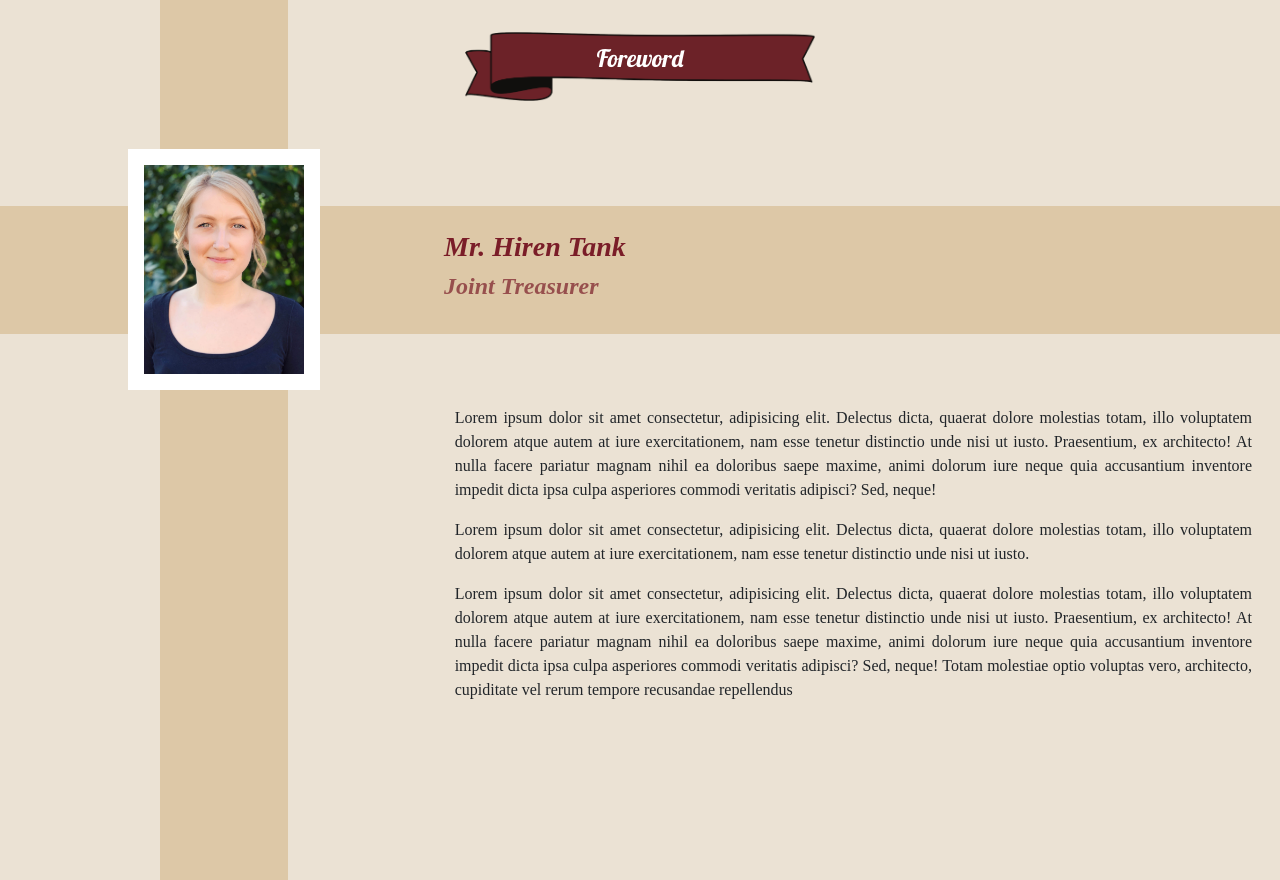
After one commit to Arvind-Suthar/SFITAA-timeline, a PHP site: page /foreword.html in a window 1280 px wide. The commit adds this page. Run offline with PHP 8.4, Linux system fonts and the light colour scheme.

Commit message:
Add files via upload

```diff
--- a/css/_fromDesks_theme1.scss
+++ b/css/_fromDesks_theme1.scss
@@ -1,7 +1,6 @@
 @import "./theme";
 body {
   background: $lightbrown;
-  font-family: "Source Serif Pro", serif;
 }
 .side-col {
   text-align: center;
--- a/css/_theme.scss
+++ b/css/_theme.scss
@@ -10,6 +10,10 @@ $darkgrey: #555555;
   display: flex;
   justify-content: center;
   align-items: center;
+}
+
+body {
+  font-family: "Source Serif Pro", serif !important;
 }
 .pos-rel {
   position: relative;
--- /dev/null
+++ b/css/foreword_theme1.css
@@ -0,0 +1,156 @@
+@import url("https://fonts.googleapis.com/css2?family=Lobster&display=swap");
+@import url("https://fonts.googleapis.com/css2?family=Source+Sans+Pro:ital,wght@0,400;1,900&display=swap");
+body {
+  font-family: "Source Serif Pro", serif !important;
+}
+
+.pos-rel {
+  position: relative;
+}
+
+.ribbon {
+  padding: 2rem;
+  display: -webkit-box;
+  display: -ms-flexbox;
+  display: flex;
+  -webkit-box-pack: center;
+      -ms-flex-pack: center;
+          justify-content: center;
+  position: relative;
+}
+
+.ribbon::after {
+  content: "From the Desks";
+  position: absolute;
+  color: #ffffff;
+  padding: 0.5rem;
+  font-family: "Lobster", cursive;
+  font-size: 1.5rem;
+}
+
+@media only screen and (min-width: 475px) {
+  .ribbon img {
+    max-width: 350px;
+  }
+}
+
+@media only screen and (max-width: 475px) {
+  .ribbon img {
+    max-width: 250px;
+  }
+  .ribbon::after {
+    font-size: 1.1rem;
+    padding: 0.2rem;
+  }
+}
+
+body {
+  background: #ebe2d4;
+  height: -webkit-max-content;
+  height: -moz-max-content;
+  height: max-content;
+  min-width: 100vw;
+  overflow-x: hidden;
+  font-family: "Source Serif Pro", serif !important;
+}
+
+.ribbon::after {
+  content: "Foreword";
+}
+
+.foreword-header {
+  padding: 1rem;
+}
+
+.foreword-header .foreword-img-wrap {
+  width: 70%;
+}
+
+.foreword-header .foreword-img-wrap::before {
+  content: "";
+  height: 110vh;
+  top: 0;
+  width: 8rem;
+  background: #ddc8a7;
+  position: absolute;
+  z-index: -1;
+}
+
+.foreword-header .foreword-img-wrap::after {
+  content: "";
+  height: 8rem;
+  left: 0;
+  width: 100vw;
+  background: #ddc8a7;
+  position: absolute;
+  z-index: -1;
+}
+
+.foreword-header img {
+  border: 1rem solid #ffffff;
+  width: inherit;
+}
+
+.foreword-name {
+  display: -webkit-box;
+  display: -ms-flexbox;
+  display: flex;
+  -webkit-box-pack: center;
+      -ms-flex-pack: center;
+          justify-content: center;
+  -webkit-box-orient: vertical;
+  -webkit-box-direction: normal;
+      -ms-flex-direction: column;
+          flex-direction: column;
+}
+
+.foreword-name h3,
+.foreword-name h4 {
+  color: #7a1d28;
+  font-style: italic;
+  font-weight: 900;
+}
+
+.foreword-name h4 {
+  opacity: 0.7;
+}
+
+.foreword-para {
+  padding: 0 1rem;
+  text-align: justify;
+}
+
+@media only screen and (max-width: 1024px) {
+  .foreword-img-wrap {
+    width: 80% !important;
+  }
+  .foreword-img-wrap::before {
+    width: 6rem !important;
+    height: 130vh !important;
+  }
+  .foreword-img-wrap::after {
+    height: 6rem !important;
+  }
+}
+
+@media only screen and (max-width: 768px) {
+  .foreword-img-wrap {
+    width: 80% !important;
+  }
+  .foreword-img-wrap::before {
+    display: none;
+  }
+  .foreword-img-wrap::after {
+    display: none;
+  }
+  .foreword-container {
+    background: #ddc8a7;
+  }
+  .foreword-name {
+    -webkit-box-align: center;
+        -ms-flex-align: center;
+            align-items: center;
+    padding: 1rem;
+  }
+}
+/*# sourceMappingURL=foreword_theme1.css.map */
--- /dev/null
+++ b/css/foreword_theme1.scss
@@ -0,0 +1,94 @@
+@import "./theme";
+
+body {
+  background: $lightbrown;
+  height: max-content;
+  min-width: 100vw;
+  overflow-x: hidden;
+  font-family: "Source Serif Pro", serif !important;
+}
+.ribbon::after {
+  content: "Foreword";
+}
+.foreword-header {
+  padding: 1rem;
+
+  .foreword-img-wrap {
+    width: 70%;
+
+    &::before {
+      content: "";
+      height: 110vh;
+      top: 0;
+      width: 8rem;
+      background: #ddc8a7;
+      position: absolute;
+      z-index: -1;
+    }
+    &::after {
+      content: "";
+      height: 8rem;
+      left: 0;
+      width: 100vw;
+      background: #ddc8a7;
+      position: absolute;
+      z-index: -1;
+    }
+  }
+  img {
+    border: 1rem solid $white;
+    width: inherit;
+  }
+}
+.foreword-name {
+  display: flex;
+  justify-content: center;
+  flex-direction: column;
+
+  h3,
+  h4 {
+    color: $maroon;
+    font-style: italic;
+    font-weight: 900;
+  }
+  h4 {
+    opacity: 0.7;
+  }
+}
+.foreword-para {
+  padding: 0 1rem;
+  text-align: justify;
+}
+@media only screen and (max-width: 1024px) {
+  .foreword-img-wrap {
+    width: 80% !important;
+
+    &::before {
+      width: 6rem !important;
+      height: 130vh !important;
+    }
+    &::after {
+      height: 6rem !important;
+    }
+  }
+}
+@media only screen and (max-width: 768px) {
+  .foreword-img-wrap {
+    width: 80% !important;
+
+    &::before {
+      display: none;
+    }
+    &::after {
+      display: none;
+    }
+  }
+  .foreword-container {
+    background: #ddc8a7;
+  }
+  .foreword-name {
+    align-items: center;
+    padding: 1rem;
+  }
+}
+//@media only screen and ();
--- /dev/null
+++ b/foreword.html
@@ -0,0 +1,73 @@
+<!doctype html>
+<html lang="en">
+
+<head>
+    <meta charset="utf-8">
+    <meta name="viewport" content="width=device-width, initial-scale=1">
+    <link href="https://cdn.jsdelivr.net/npm/bootstrap@5.1.3/dist/css/bootstrap.min.css" rel="stylesheet"
+        integrity="sha384-1BmE4kWBq78iYhFldvKuhfTAU6auU8tT94WrHftjDbrCEXSU1oBoqyl2QvZ6jIW3" crossorigin="anonymous">
+    <link rel="preconnect" href="https://fonts.googleapis.com">
+    <link rel="preconnect" href="https://fonts.gstatic.com" crossorigin>
+    <link rel="stylesheet" href="./css/foreword_theme1.css">
+    <title>From the Desks - Editor</title>
+</head>
+
+<body>
+
+    <div class="container">
+        <div class="ribbon">
+            <img src="./img/ribbon.png" alt="ribbon" class="img-fluid">
+        </div>
+    </div>
+    <div class="container-fluid foreword-container">
+        <div class="row justify-content-center foreword-header">
+            <div class="col-md-4 d-flex justify-content-center">
+                <div class="foreword-img-wrap d-flex justify-content-center align-items-center">
+                    <img src="./img/mentor_img.png" alt="Foreword-Image">
+                </div>
+            </div>
+            <div class="col-md-8 foreword-name">
+                <h3>Mr. Hiren Tank</h3>
+                <h4>Joint Treasurer</h4>
+            </div>
+        </div>
+    </div>
+    <div class="container-fluid">
+        <div class="row justify-content-end">
+            <div class="col-md-8">
+                <p class="foreword-para">
+                    Lorem ipsum dolor sit amet consectetur, adipisicing elit. Delectus dicta, quaerat dolore molestias
+                    totam, illo voluptatem dolorem atque autem at iure exercitationem, nam esse tenetur distinctio unde
+                    nisi ut iusto.
+                    Praesentium, ex architecto! At nulla facere pariatur magnam nihil ea doloribus saepe maxime, animi
+                    dolorum iure neque quia accusantium inventore impedit dicta ipsa culpa asperiores commodi veritatis
+                    adipisci? Sed, neque!
+                </p>
+                <p class="foreword-para">
+                    Lorem ipsum dolor sit amet consectetur, adipisicing elit. Delectus dicta, quaerat dolore molestias
+                    totam, illo voluptatem dolorem atque autem at iure exercitationem, nam esse tenetur distinctio unde
+                    nisi ut iusto.
+                </p>
+                <p class="foreword-para">
+                    Lorem ipsum dolor sit amet consectetur, adipisicing elit. Delectus dicta, quaerat dolore molestias
+                    totam, illo voluptatem dolorem atque autem at iure exercitationem, nam esse tenetur distinctio unde
+                    nisi ut iusto.
+                    Praesentium, ex architecto! At nulla facere pariatur magnam nihil ea doloribus saepe maxime, animi
+                    dolorum iure neque quia accusantium inventore impedit dicta ipsa culpa asperiores commodi veritatis
+                    adipisci? Sed, neque!
+                    Totam molestiae optio voluptas vero, architecto, cupiditate vel rerum tempore recusandae repellendus
+                </p>
+            </div>
+        </div>
+    </div>
+    <script src="https://cdn.jsdelivr.net/npm/bootstrap@5.1.3/dist/js/bootstrap.bundle.min.js"
+        integrity="sha384-ka7Sk0Gln4gmtz2MlQnikT1wXgYsOg+OMhuP+IlRH9sENBO0LRn5q+8nbTov4+1p"
+        crossorigin="anonymous"></script>
+
+
+
+
+
+</body>
+
+</html>
```
Also changed, not shown: 1 other file.
